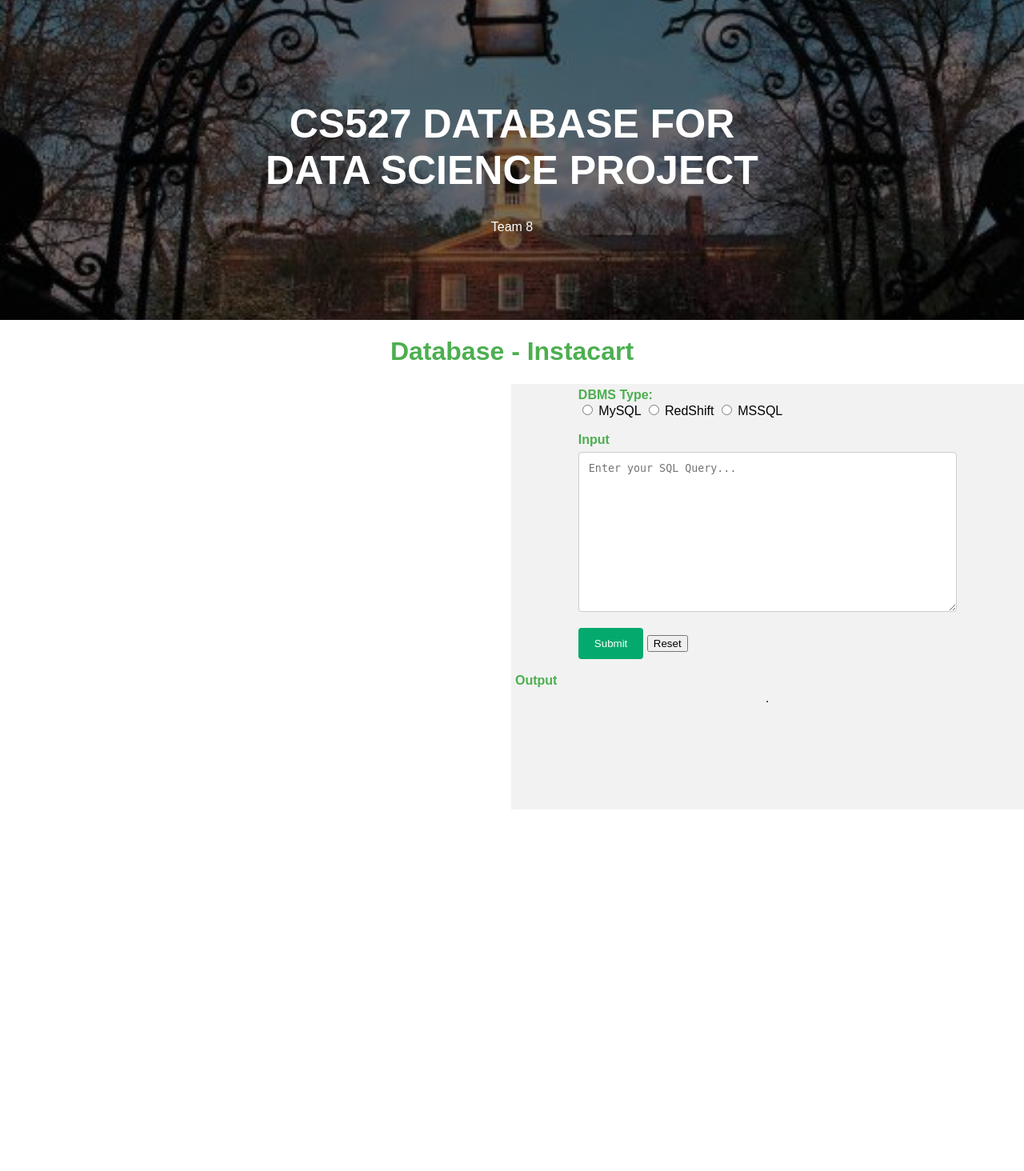
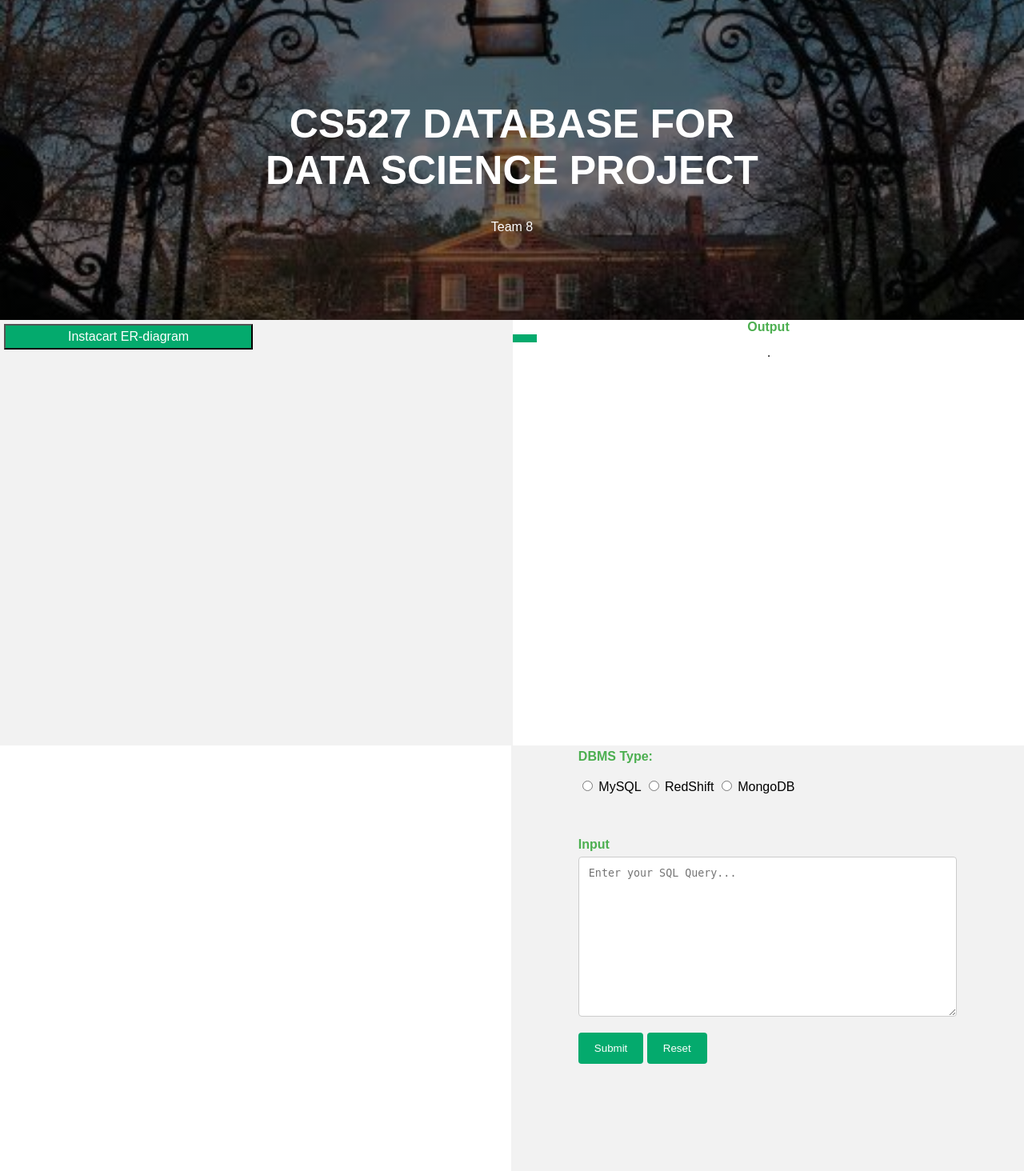
Before and after one commit to Axat-2102/dbds_proj_1, a Flask app: page /querypage in a window 1280 px wide. Shown: the whole page at 80% size. Before the commit the page ends 1012 px from the top, so only its background shows below. Run offline with Flask 2, Linux system fonts and the light colour scheme.

Commit message:
Update querypage.html

```diff
--- a/app/templates/querypage.html
+++ b/app/templates/querypage.html
@@ -13,26 +13,32 @@
   		</div>
 	</div>
 
-	<h1 style="color: #4CAF50; text-align: center;">Database - Instacart</h1>
+
+	<div class="img_container">
+		<button class="btn" onclick="showimg()">Instacart ER-diagram</button>
+		<img id = "img" src="instacart_er.png" alt="er_diagram" style="width:100%">
+	</div>
 
 	<div class="container">
-		<form id="queryform">
-			<label style="color: #4CAF50;"><b>DBMS Type:</b></label><br>
+		<form method="POST">
+			<label style="color: #4CAF50;"><b>DBMS Type:</b></label><br><br>
 			<input type="radio" id="mysql" name="dbms" value="MySQL">
 			<label class="lb1" for="mysql">MySQL</label>
 			<input type="radio" id="redshift" name="dbms" value="RedShift">
 			<label class="lb1" for="redshift">RedShift</label>
 			<input type="radio" id="mssql" name="dbms" value="MSSQL">
-			<label class="lb1" for="mssql">MSSQL</label>
-			<br><br>
+			<label class="lb1" for="mssql">MongoDB</label><br><br><br><br>
+
 
 			<label style="color: #4CAF50;" for="subject"><b>Input</b></label>
-    		<textarea id="subject" name="subject" placeholder="Enter your SQL Query..." style="height:200px"></textarea>
+    		<textarea id="subject" name="subject" placeholder="Enter your SQL Query..." style="height:200px"></textarea><br>
 			<input type="submit" value="Submit">
-        	<input type="reset" value="Reset"><br><br>
+        	<input type='button' onclick='location.reload();' value='Reset'><br><br>
+
 
 		</form>
-        <label style="color: #4CAF50;" for="subject"><b>Output</b></label>
+	</div>
+	 <label class="outpt" style="color: #4CAF50;" for="subject"><b>Output</b></label><button class="btnDownload"><i class="fa fa-download"></i></button>
 		<p style="color: blue" id="loading"></p>
 		<p style="color: red" id="error"></p>
 		<p id="timeelapsed"></p>
```
